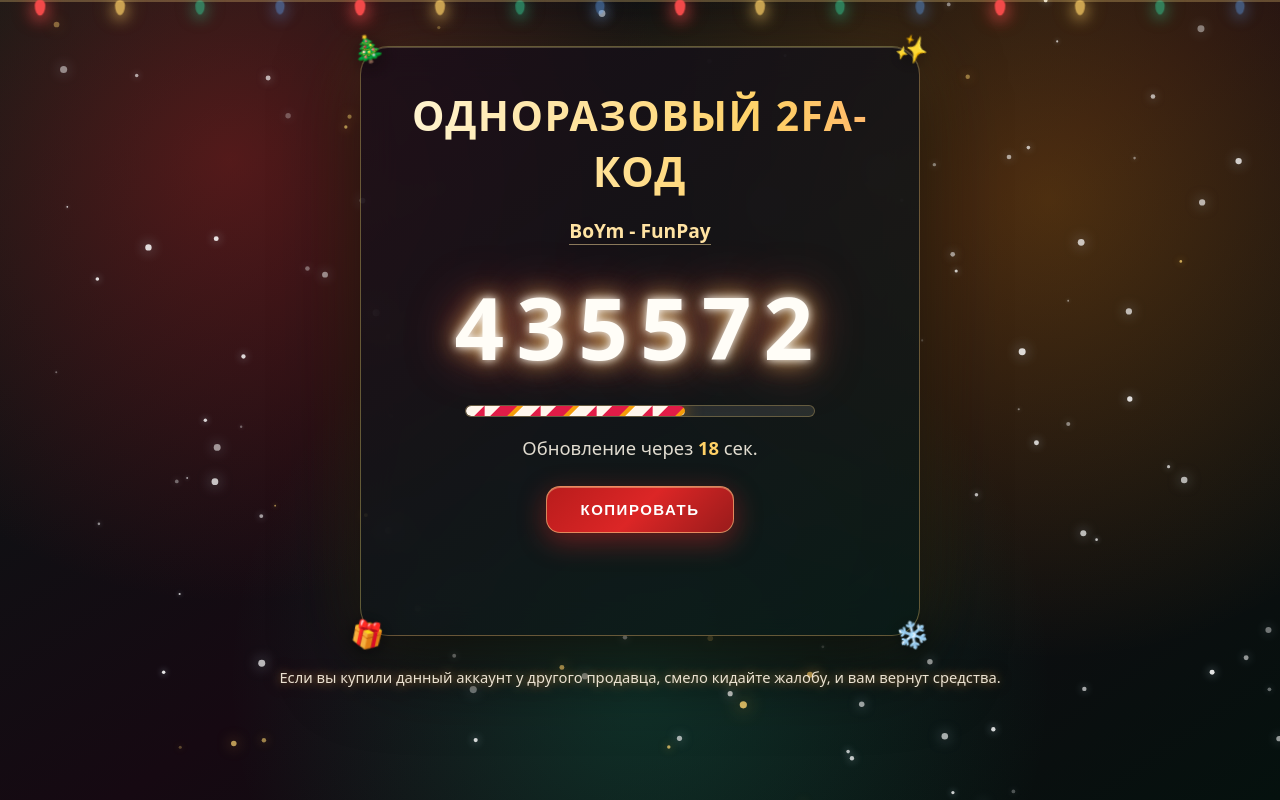
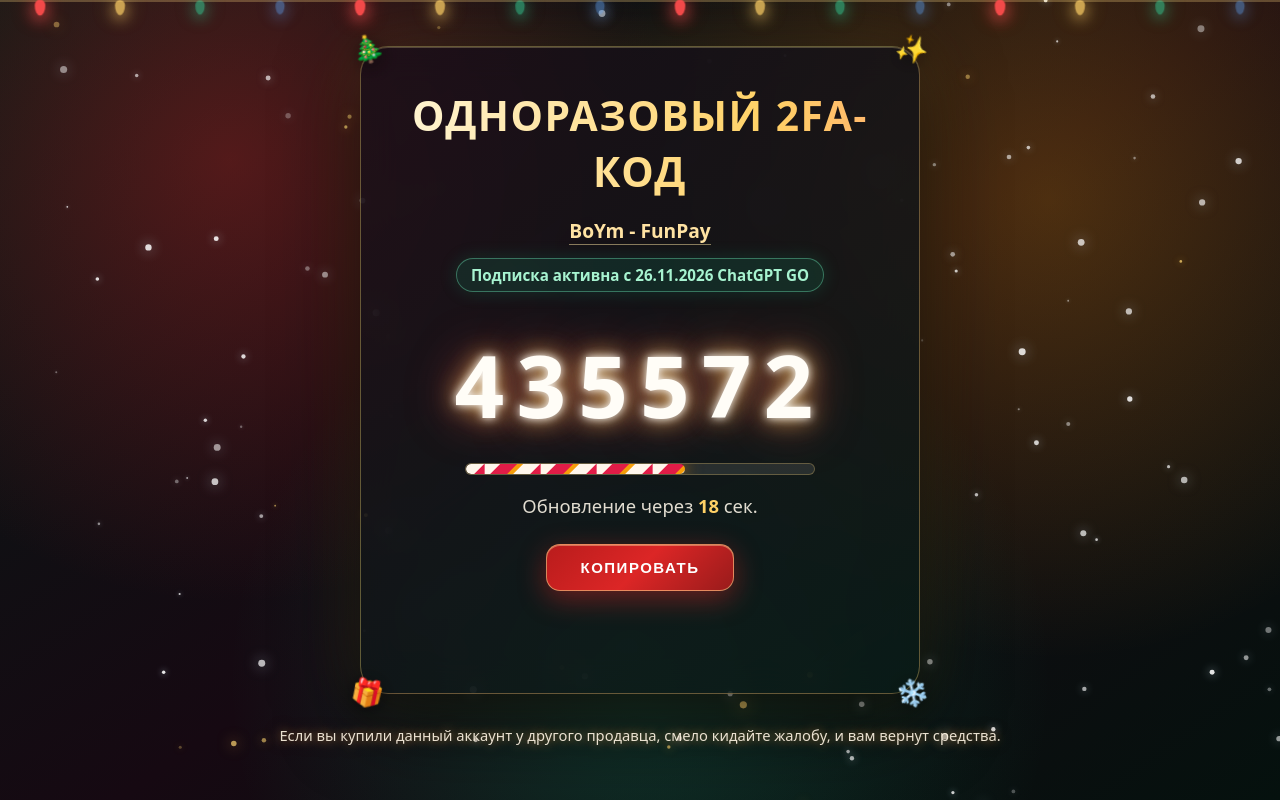
Before and after one commit to nikitagamen16-prog/tet1x, a plain HTML site: page index.html in a window 1280 px wide. Drawn offline with Linux system fonts and the light colour scheme; animation ran at ten frames a second.

Commit message:
Update index.html

```diff
--- a/index.html
+++ b/index.html
@@ -163,7 +163,7 @@
         }
 
         #label {
-            margin-bottom: 24px;
+            margin-bottom: 14px;
             font-size: 1.2rem;
             font-weight: 600;
         }
@@ -180,9 +180,22 @@
             text-shadow: 0 0 14px rgba(255, 209, 102, 0.95);
         }
 
+        .subscription-status {
+            display: inline-block;
+            margin-bottom: 16px;
+            padding: 6px 14px;
+            border: 1px solid rgba(110, 231, 183, 0.4);
+            border-radius: 999px;
+            background: rgba(16, 185, 129, 0.14);
+            color: #a7f3d0;
+            font-size: 0.95rem;
+            font-weight: 600;
+            box-shadow: 0 0 18px rgba(16, 185, 129, 0.18);
+        }
+
         #code {
             min-height: 100px;
-            margin: 22px 0 20px;
+            margin: 18px 0 20px;
             display: flex;
             justify-content: center;
             align-items: center;
@@ -362,6 +375,10 @@
             <a href="https://funpay.com/users/2176322/" target="_blank" rel="noopener noreferrer">
                 BoYm - FunPay
             </a>
+        </div>
+
+        <div class="subscription-status">
+            Подписка активна с 26.11.2026 ChatGPT GO
         </div>
 
         <div id="code" aria-live="polite">------</div>
```
